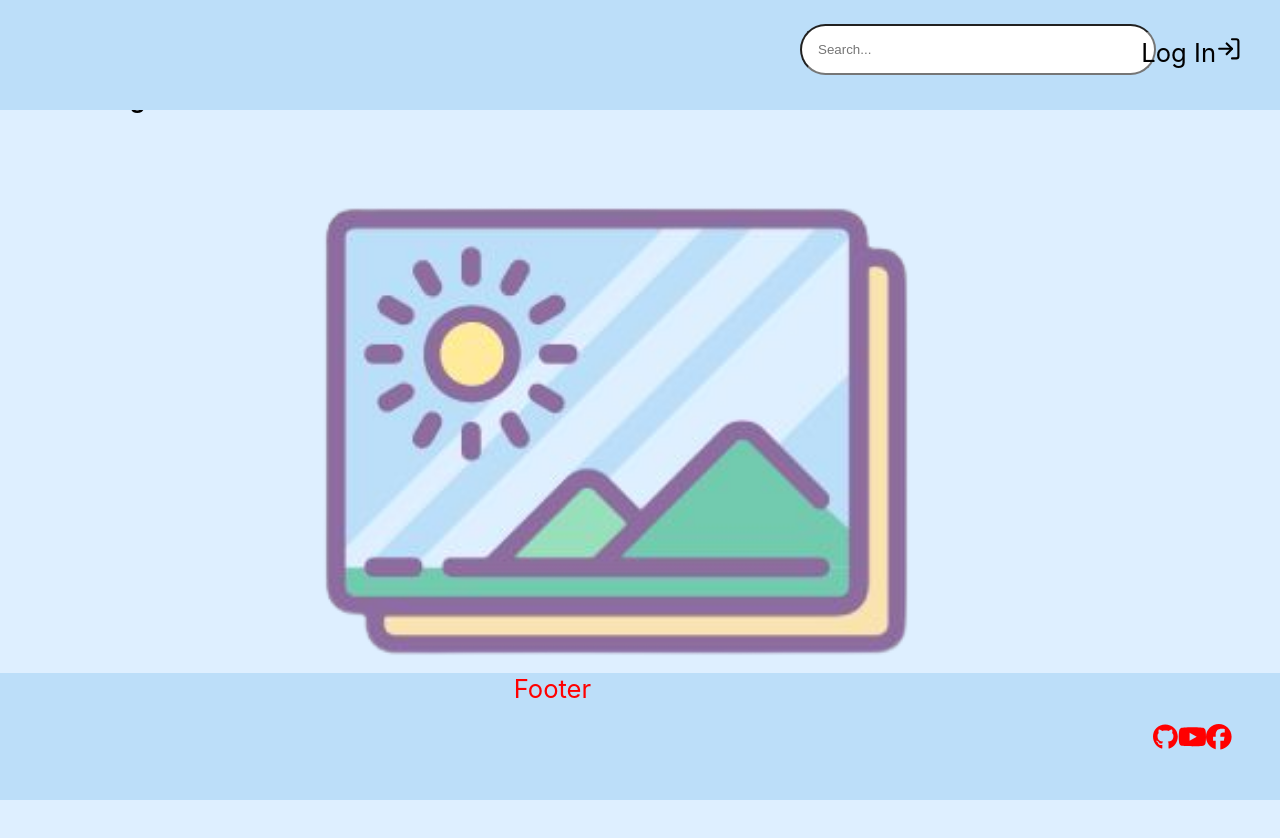
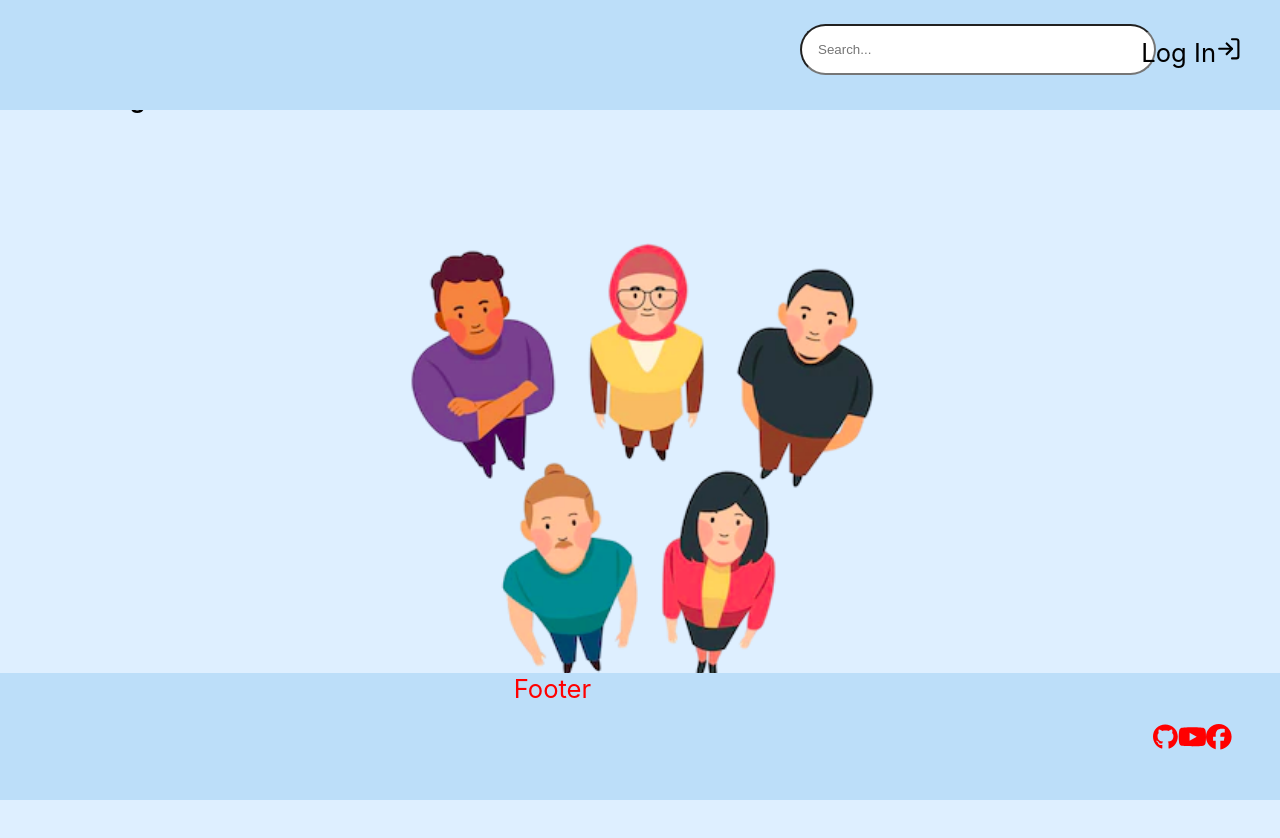
Before and after one commit to deutschify/frontend, a React (Vite) app in the folder zemosa/: page / in a window 1280 px wide. Shown: the top 838 px of the page. Built offline with nearby package versions, Linux system fonts and the light colour scheme; no server answers; some icons are missing.

Commit message:
style -background

```diff
--- a/zemosa/src/App.scss
+++ b/zemosa/src/App.scss
@@ -6,12 +6,23 @@ $font-size: 1.6rem;
 $viewport-homepage: 100vh;
 $footer-padding: 3rem 0;
 $header-padding: 5rem ;
+.App{
+     background-image: url("../../zemosa/public/images/zemosahp.png");
+    background-size: 40%;
+    background-repeat: no-repeat;
+    background-position: center;
 
+}
 .homepage {
     padding: 2rem;
     display: flex;
     height: $viewport-homepage;
     background: $background-content;
+    background-image: url("../../zemosa/public/images/zemosahp.png");
+    background-size: 40%;
+    background-repeat: no-repeat;
+    background-position: center;
+
 }
 
 .footer {
@@ -78,3 +89,42 @@ $header-padding: 5rem ;
      text-decoration: none;
 
 }
+//////////////////////////////////////
+//dic
+
+.dictionary,
+.example-list,
+.meaning-list,
+.meaning-definitions {
+    display: flex;
+    align-items: center;
+    flex-direction: column;
+    justify-content: center;
+    background-color: $background-content;
+   margin: 8rem;
+
+
+
+    #dic-input {
+        padding: 1rem;
+        border-radius: 50px;
+        border-bottom-left-radius: 0;
+        border-top-right-radius: 0;
+        border-color: rgb(64, 104, 104);
+
+    }
+    #dic-button {
+        padding: 1rem;
+        border-radius: 50px;
+        // background-color: rgb(216, 183, 167);
+
+    }
+    //  #dic-input:hover {
+    //     background-color: rgb(64, 104, 104);}
+
+
+    // #dic-button:hover {
+    //     background-color: rgb(64, 104, 104);
+    //     color: rgb(255, 255, 255);
+    // }
+}
--- a/zemosa/src/components/Homepage.jsx
+++ b/zemosa/src/components/Homepage.jsx
@@ -3,10 +3,10 @@ const Homepage = () => {
     return (
         <div className="homepage">
             <h2>HomePage</h2>
-            <img
-                src="../../public/images/homepage-img.png"
+            {/* <img
+                src="../../public/images/zemosahp.png"
                 alt="homePageImage"
-            />
+            /> */}
             {/* <Search />
             <ResultList />
             <Dictionary />
--- a/zemosa/src/components/dictionary/Dictionary.jsx
+++ b/zemosa/src/components/dictionary/Dictionary.jsx
@@ -5,7 +5,7 @@ import { ResultList } from "./ResultList";
 // import { MeaningList } from "./MeaningList";
 // import { Synonym } from "./Synonym";
 // import { Antonym } from "./Antonym";
-import "./dictionary.scss";
+import "../../../src/App.scss";
 export const Dictionary = () => {
     const [value, setValue] = useState("");
     const { inputValue, setInputValue } = useContext(AppContext);
```
Also changed, not shown: zemosa/public/images/zemosahp.png (added).
